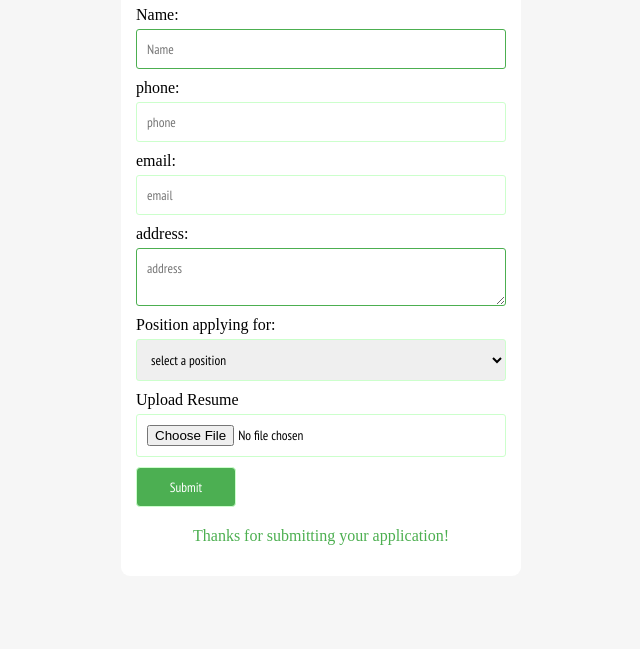
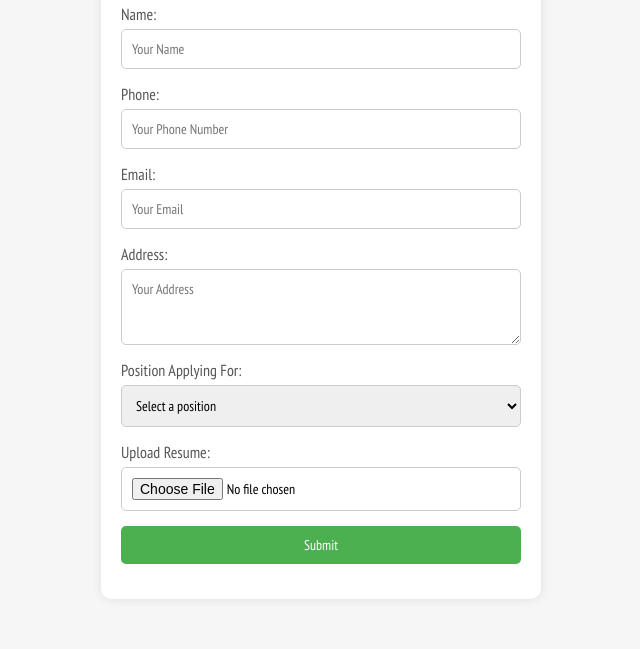
Before and after one commit to chandanacr-13/w3o-frontend, a plain HTML site: page task2.html in a window 1280 px wide. Shown: the part 151-800 px from the top of the page, without its empty margins (319-959 px from the left). Drawn offline with Linux system fonts and the light colour scheme.

Commit message:
Update task2.html

```diff
--- a/task2.html
+++ b/task2.html
@@ -3,69 +3,55 @@
 <head>
     <meta charset="UTF-8">
     <meta name="viewport" content="width=device-width, initial-scale=1.0">
-    <title>JOB APPLICATION FORM</title>
+    <title>Job Application Form</title>
     <link rel="preconnect" href="https://fonts.googleapis.com">
     <link rel="preconnect" href="https://fonts.gstatic.com" crossorigin>
     <link href="https://fonts.googleapis.com/css2?family=PT+Sans+Narrow&display=swap" rel="stylesheet">
     <style>
-        body{
-            font-family: pt 'Gill Sans', 'Gill Sans MT', sans-serif;
+        body {
+            font-family: 'PT Sans Narrow', sans-serif;
             background-color: #f6f6f6;
             margin: 0;
             padding: 0;
-            display:flex;
+            display: flex;
             justify-content: center;
             align-items: center;
             height: 100vh;
-
         }
-        .container{
+        .container {
             background-color: #fff;
-            padding:15px;
-            border-radius: 9px;
-            width:400px;
-            max-width: 100%;
-            box-sizing: border-box;
-            box-shadow: 0  0 10px(0,0,0,0.1);
+            padding: 20px;
+            border-radius: 10px;
+            width: 100%;
+            max-width: 400px;
+            box-shadow: 0 0 10px rgba(0, 0, 0, 0.1);
         }
-
-        .button:hover {
-            background-color: #45a049;
-}
-
-
         h1 {
             text-align: center;
-            color: #335;
+            color: #333;
         }
-
         form {
             display: flex;
             flex-direction: column;
         }
-
-        input,
-        textarea,
-        select {
-            margin-bottom: 10px;
+        label {
+            margin-bottom: 5px;
+            color: #555;
+        }
+        input, textarea, select {
+            margin-bottom: 15px;
             padding: 10px;
-            border:1px solid #cfc;
-            border-radius: 3px;
-            box-sizing: border-box;
-            font-family: 'PT Sans Narrow',sans-serif;
-
+            border: 1px solid #ccc;
+            border-radius: 5px;
+            font-family: 'PT Sans Narrow', sans-serif;
+            font-size: 14px;
         }
-
-        input[type = "submit"]{
-            background-color: #4caf52;
-            color:#fff;
-            cursor:pointer;
-            border-radius: 4px;
-            padding: 10px 20px;
+        input[type="submit"] {
+            background-color: #4caf50;
+            color: #fff;
+            cursor: pointer;
             transition: background-color 0.3s ease;
-            width: 100px;
-
-
+            border: none;
         }
         input[type="submit"]:hover {
             background-color: #45a049;
@@ -73,99 +59,48 @@
         p {
             text-align: center;
             color: #4caf50;
-            margin-top: 10px;
-
+            margin-top: 15px;
+            display: none;
         }
-        label {
-            margin-bottom: 5px;
-        }
-        input[type = "text"],
-        input[type="email"],
-        input[type="tel"],
-        textarea,
-        select{
-            width:100%
-        }
-        strong {
-            color: #333;
-            font-weight: bold;
-        }
-        hr {
-            border: 1px solid #ccc;
-            margin: 15px 0;
-        }
-
-        input[type="text"], textarea {
-            border-color: #4caf50;
-        }
-
-        div {
-            background-color: #eee;
-            padding: 10px;
-            margin-bottom: 10px;
-        }
-        input[type="text"], textarea {
-            border-color: #4caf50;
-        }
-        span {
-            color: #e74c3c;
-        }
-        blockquote {
-            border-left: 2px solid #4caf50;
-            padding-left: 10px;
-            color: #777;
-        }
-
-
-
-
-
     </style>
 </head>
 <body>
-    <div class = "container">
-        <h1>Job application form</h1>
-        <form action="#" id = "jobApplicationForm" onsubmit="submitForm(event)">
+    <div class="container">
+        <h1>Job Application Form</h1>
+        <form id="jobApplicationForm" onsubmit="submitForm(event)">
+            <label for="name">Name:</label>
+            <input type="text" id="name" name="name" placeholder="Your Name" required>
 
-            <label for = "Name">Name:</label>
-            <input type = "text" id  ="Name" name = "Name" placeholder="Name">
+            <label for="phone">Phone:</label>
+            <input type="tel" id="phone" name="phone" placeholder="Your Phone Number" required>
 
-            <label for = "phone">phone:</label>
-            <input type = "tel" id  ="phone" name = "phone" placeholder="phone">
+            <label for="email">Email:</label>
+            <input type="email" id="email" name="email" placeholder="Your Email" required>
 
-            <label for = "email">email:</label>
-            <input type = "email" id  ="email" name = "email" placeholder="email">
+            <label for="address">Address:</label>
+            <textarea id="address" name="address" placeholder="Your Address" rows="3" required></textarea>
 
-            <label for = "address">address:</label>
-            <textarea name = "address" id = "address" col = "30" row = "1" placeholder="address"></textarea>
-
-
-
-            <label for= "position">Position applying for:</label>
-            <select id = "position" name = "position" required>
-                <option value="">select a position</option>
-                <option value = "developer">developer</option>
-                <option value="designer">designer</option>
+            <label for="position">Position Applying For:</label>
+            <select id="position" name="position" required>
+                <option value="">Select a position</option>
+                <option value="developer">Developer</option>
+                <option value="designer">Designer</option>
                 <option value="manager">Manager</option>
             </select>
-            <label for ="resume" >Upload Resume </label>
-            <input type = "file" id = "resume" name ="resume"  accept = ".pdf,.doc,.docx" required>
 
+            <label for="resume">Upload Resume:</label>
+            <input type="file" id="resume" name="resume" accept=".pdf,.doc,.docx" required>
 
-            <input type="submit" value="Submit" >
-            <p id = "thanksMessage" >Thanks for submitting your application!</p>
-
-
+            <input type="submit" value="Submit">
+            <p id="thanksMessage">Thanks for submitting your application!</p>
         </form>
     </div>
 
     <script>
         const submitForm = (event) => {
             event.preventDefault();
-            document.getElementById("thanksMessage").style.display  = "block";
-
+            document.getElementById("thanksMessage").style.display = "block";
         }
     </script>
-
 </body>
 </html>
```
